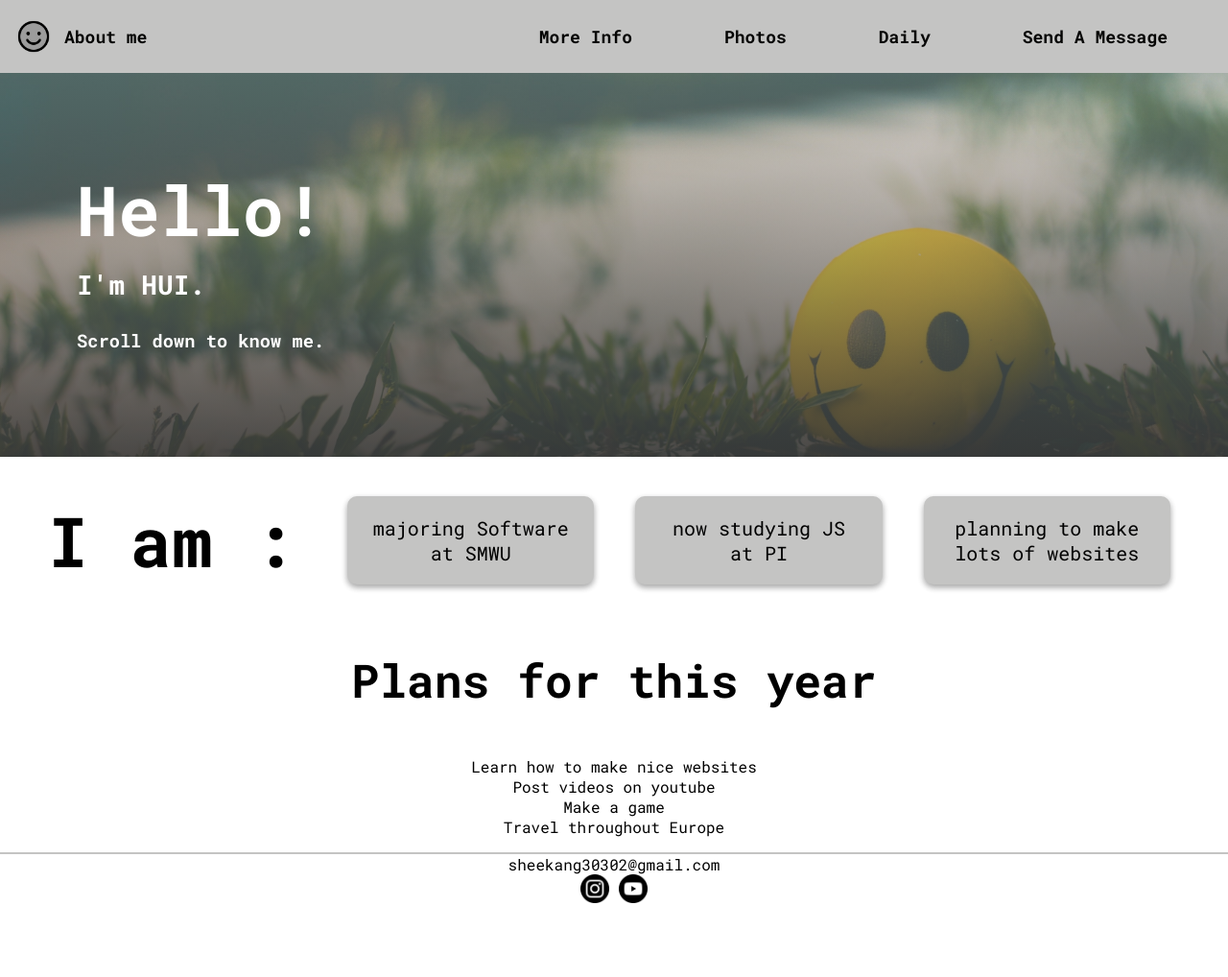
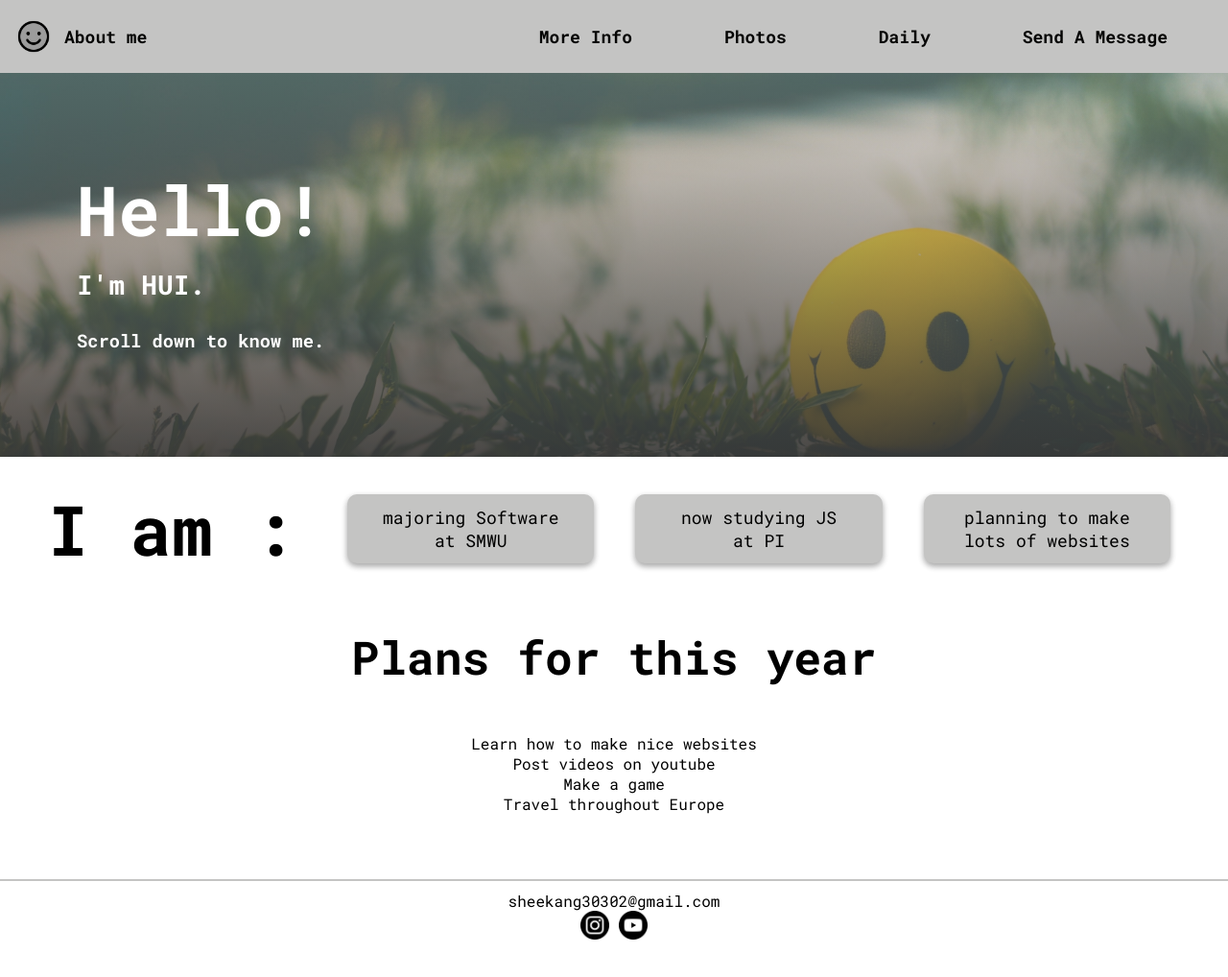
Before and after one commit to 051hui/MyPage, a plain HTML site: page index.html in a window 1280 px wide. Shown: the whole page at 96% size. Before the commit the page ends 945 px from the top, so only its background shows below. Drawn offline with Linux system fonts and the light colour scheme.

Commit message:
article 3, footer css update

```diff
--- a/index.html
+++ b/index.html
@@ -88,11 +88,11 @@
             justify-content: space-between;
             padding-right: 60px;
             align-items: center;
-            font-size:20px;
+            font-size:18px;
         }
         #article_2 ul li{
             width: 30%;
-            padding: 20px 0px;
+            padding: 12px 0px;
             list-style:none;
             text-align:center;
             background-color:var(--background-color);
@@ -101,6 +101,7 @@
         }
         #article_3{
             text-align:center;
+            margin: 0px 0px 68px 0px;
         }
         #article_3 h1{
             font-size:48px;
@@ -114,6 +115,7 @@
         footer{
             border-top: 2px solid #c4c4c3;
             text-align: center;
+            padding: 10px 0px 40px 0px;
         }
         @media screen and (max-width:700px){
             .navbar{
```
